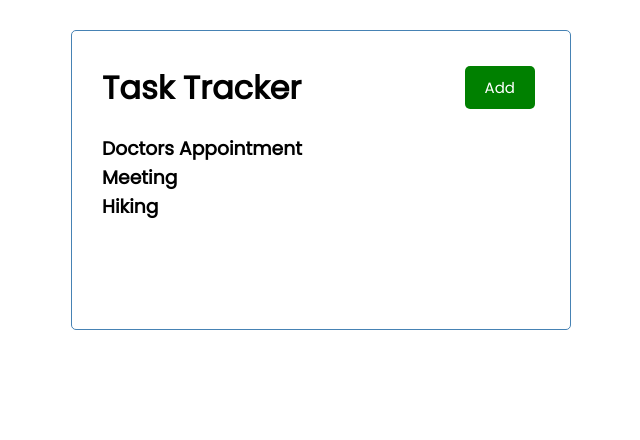
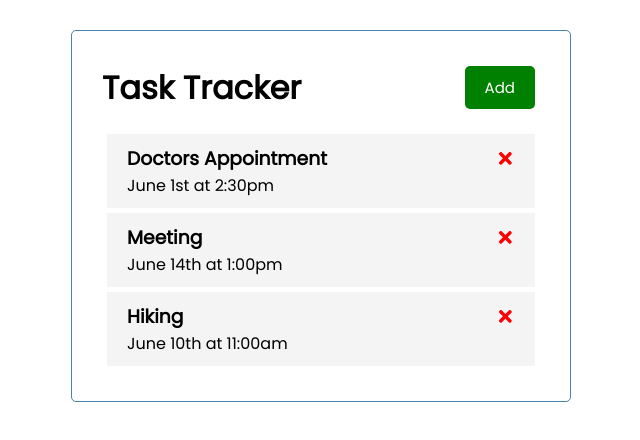
Before and after one commit to mcrea23/react-task-code-along-tracker, a React (Create React App) app: page / in a window 1280 px wide. Shown: the top 440 px of the page, without its empty margins (319-959 px from the left). Built offline with nearby package versions, Linux system fonts and the light colour scheme.

Commit message:
delete function

```diff
--- a/package.json
+++ b/package.json
@@ -8,6 +8,7 @@
     "@testing-library/user-event": "^12.1.10",
     "react": "^17.0.2",
     "react-dom": "^17.0.2",
+    "react-icons": "^4.2.0",
     "react-scripts": "4.0.3",
     "web-vitals": "^1.0.1"
   },
--- a/src/App.js
+++ b/src/App.js
@@ -24,10 +24,15 @@ const App = () => {
     },
   ])
 
+  //Delete Task
+  const deleteTask = (id) => {
+    console.log('delete', id)
+  }
+
   return (
-    <div className="container">
+    <div className='container'>
       <Header />
-      <Tasks tasks={tasks} />
+      <Tasks tasks={tasks} onDelete={deleteTask} />
     </div>
   );
 }
--- /dev/null
+++ b/src/components/Task.js
@@ -0,0 +1,16 @@
+import {FaTimes} from 'react-icons/fa'
+
+const Task = ({ task, onDelete }) => {
+  return (
+    <div className='task'>
+      <h3>
+        {task.text} <FaTimes style={{ color: 'red', cursor: 'pointer'}}
+        onClick={() => onDelete(task.id)}
+      />
+      </h3>
+      <p>{task.day}</p>
+    </div>
+  )
+}
+
+export default Task
--- a/src/components/Tasks.js
+++ b/src/components/Tasks.js
@@ -1,8 +1,10 @@
-const Tasks = ({ tasks }) => {
+import Task from './Task'
+
+const Tasks = ({ tasks, onDelete }) => {
   return (
     <>
     {tasks.map((task) =>
-    (<h3 key={task.id}>{task.text}</h3>
+    (<Task key={task.id} task={task} onDelete={onDelete} />
     ))}
     </>
   )
```
Also changed, not shown: 2 other files (tests, documents, lock files or other folders).
